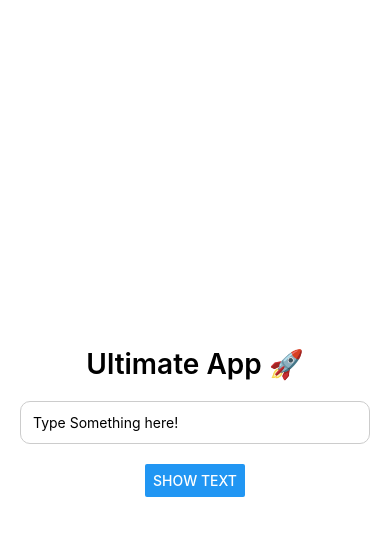
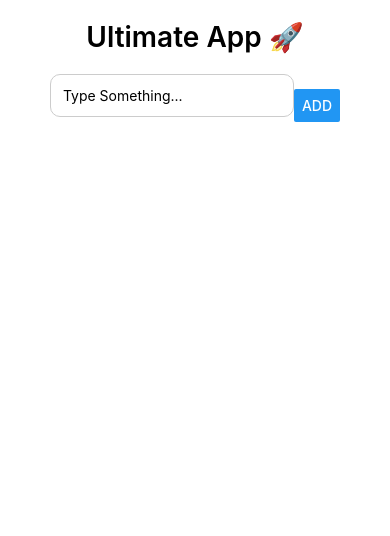
Before and after one commit to nuhgnoej/ultimateApp, a React Native app: screen / in a window 390 px wide. Shown: the top 536 px of the page. Built offline with nearby package versions, Linux system fonts and the light colour scheme.

Commit message:
250428 FlatList 실습, 넘버링 리스트

```diff
--- a/App.tsx
+++ b/App.tsx
@@ -1,27 +1,51 @@
 import { StatusBar } from "expo-status-bar";
 import { useState } from "react";
-import { Alert, Button, Platform, StyleSheet, Text, TextInput, View } from "react-native";
+import {
+  Alert,
+  Button,
+  FlatList,
+  Platform,
+  StyleSheet,
+  Text,
+  TextInput,
+  View,
+} from "react-native";
 
 export default function App() {
   const [inputText, setInputText] = useState("");
-  const handleButtonPress = () => {
-    if (Platform.OS === 'web') {
-      window.alert(`You typed: ${inputText || 'Nothing!'}`);
-    } else {
-      Alert.alert('You typed:', inputText || 'Nothing!');
-    }
+  const [items, setItems] = useState<string[]>([]);
+
+  const handleAddItem = () => {
+    if (!inputText.trim()) return;
+    setItems((prevItems) => [...prevItems, inputText]);
+    setInputText("");
   };
+
   return (
     <View style={styles.container}>
       <StatusBar style="auto" />
       <Text style={styles.title}>Ultimate App 🚀</Text>
-      <TextInput
-        style={styles.input}
-        placeholder="Type Something here!"
-        value={inputText}
-        onChangeText={setInputText}
-      />
-      <Button title="Show Text" onPress={handleButtonPress} />
+      <View style={styles.inputContainer}>
+        <TextInput
+          style={styles.input}
+          placeholder="Type Something..."
+          value={inputText}
+          onChangeText={setInputText}
+        />
+        <Button title="Add" onPress={handleAddItem} />
+      </View>
+      <FlatList
+        style={styles.list}
+        data={items}
+        keyExtractor={(item, index) => index.toString()}
+        renderItem={({ item, index }) => (
+          <View style={styles.listItem}>
+            <Text style={styles.listText}>
+              {index + 1}. {item}
+            </Text>
+          </View>
+        )}
+      ></FlatList>
     </View>
   );
 }
@@ -47,4 +71,22 @@ const styles = StyleSheet.create({
     padding: 12,
     marginBottom: 20,
   },
+  inputContainer: {
+    flexDirection: "row",
+    marginBottom: 20,
+    alignItems: "center",
+    justifyContent: "space-between",
+  },
+  list: {
+    marginTop: 10,
+  },
+  listItem: {
+    padding: 15,
+    backgroundColor: "#f1f1f1",
+    borderBottomWidth: 1,
+    borderBottomColor: "#ddd",
+    borderRadius: 8,
+    marginVertical: 5,
+  },
+  listText: { fontSize: 18 },
 });
```
Also changed, not shown: 1 other file (tests, documents, lock files or other folders).
